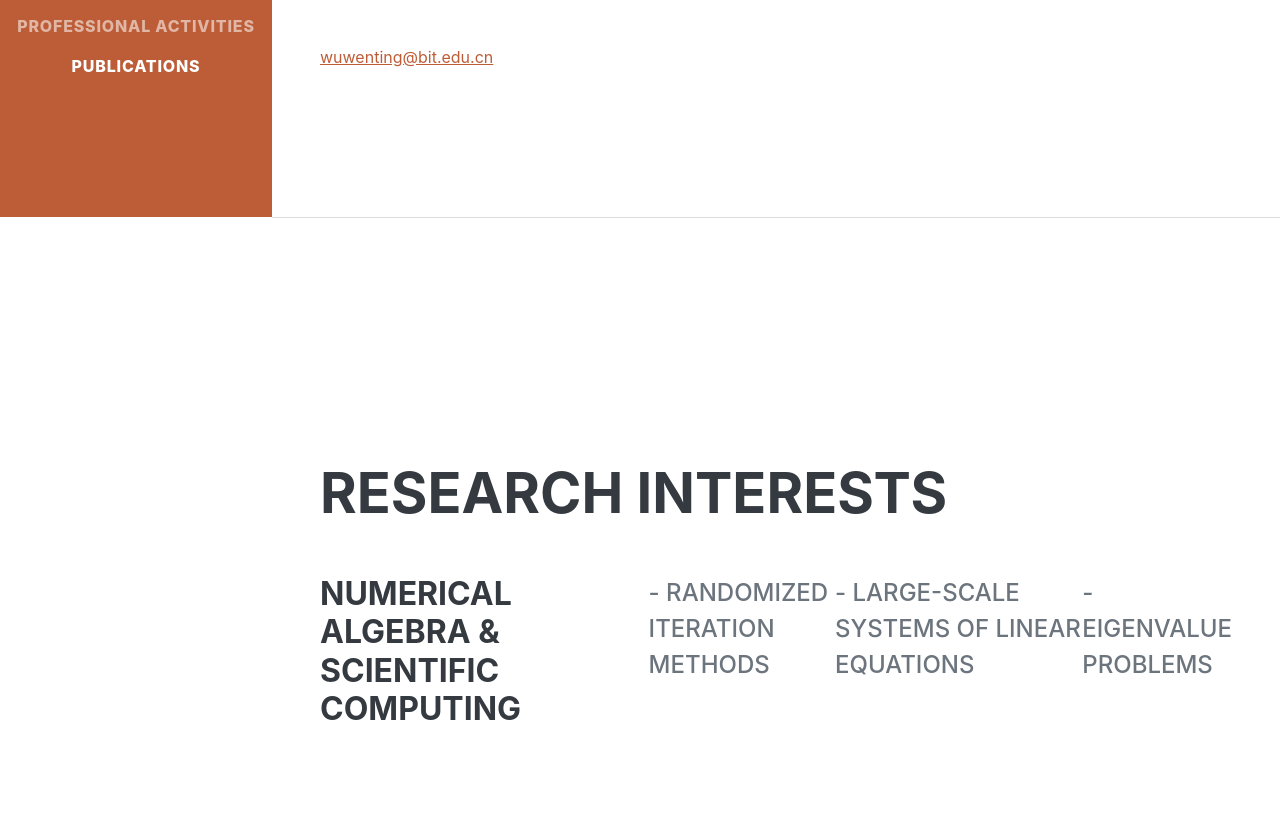
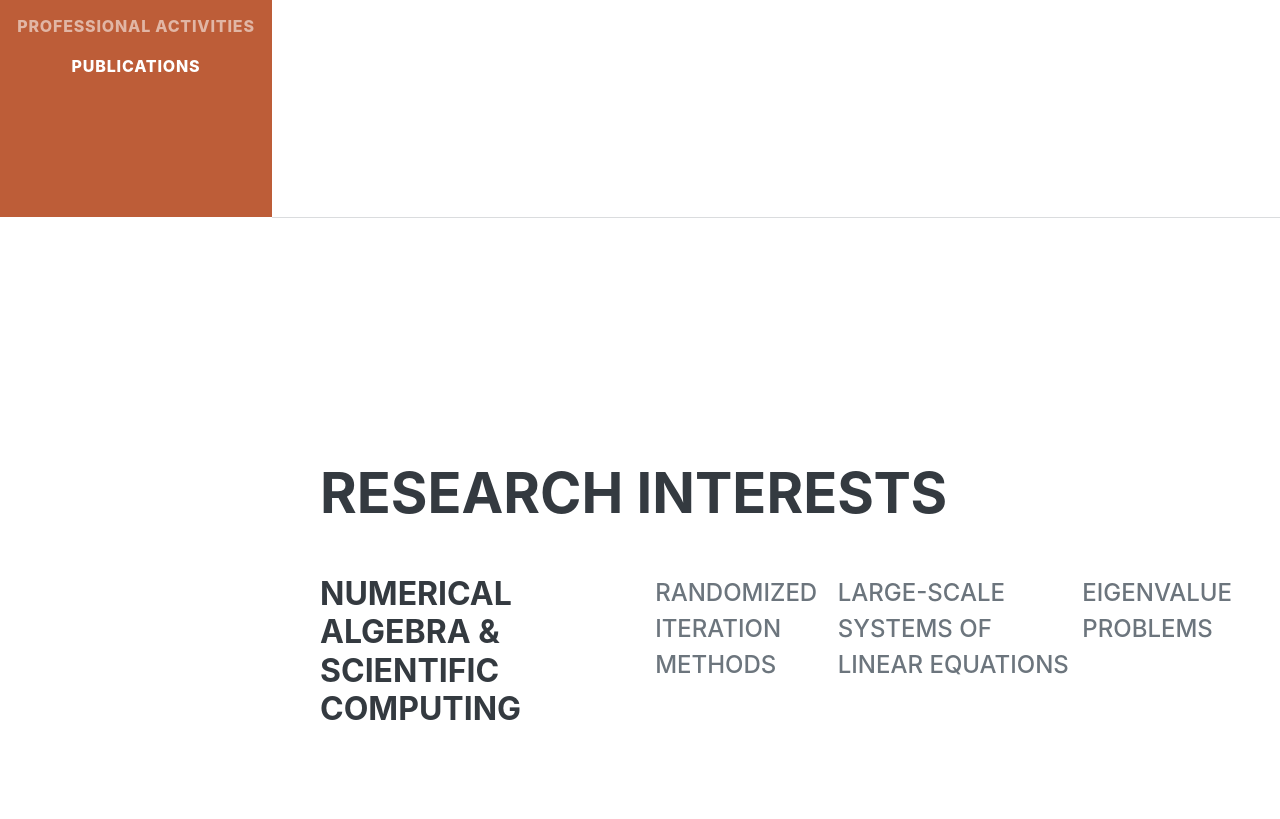
Before and after one commit to Wen-TingWu/homepage, a website: page index.html in a window 1280 px wide. Shown: the part 583-1402 px from the top of the page. Drawn offline with nearby package versions, Linux system fonts and the light colour scheme; a web font is replaced by a local one.

Commit message:
Update index.html

```diff
--- a/index.html
+++ b/index.html
@@ -48,11 +48,11 @@
                     </h1>
                     <div class="subheading mb-5">
                         School of Mathematics and Statistics, Beijing Institute of Technology, Beijing 100081, P.R. China
-                        </div><a href="mailto:name@email.com">wuwenting@bit.edu.cn</a>
+                        <a href="mailto:name@email.com">wuwenting@bit.edu.cn</a>
                     </div>
                     <p class="lead mb-5">I am working on numerical algebra and scientific computing, and passionate about collaboration.</p>
                     <div class="social-icons">
-                        <a class="social-icon" href="#!"><i class="fab fa-github"></i></a>(https://github.com/Wen-TingWu)
+                        <a class="social-icon" href="#!"><i class="fab fa-github"></i></a>
                     </div>
                 </div>
             </section>
@@ -65,9 +65,9 @@
                         <div class="flex-grow-1">
                             <h3 class="mb-0">Numerical algebra & Scientific computing</h3>
                          </div>
-                         <div class="subheading mb-3">- Randomized iteration methods</div>
-                         <div class="subheading mb-3">- Large-scale systems of linear equations</div>
-                         <div class="subheading mb-3">- Eigenvalue problems</div>
+                         <div class="subheading mb-3">Randomized iteration methods</div>
+                         <div class="subheading mb-3">Large-scale systems of linear equations</div>
+                         <div class="subheading mb-3">Eigenvalue problems</div>
                     </div>
                 </div>
             </section>
```
